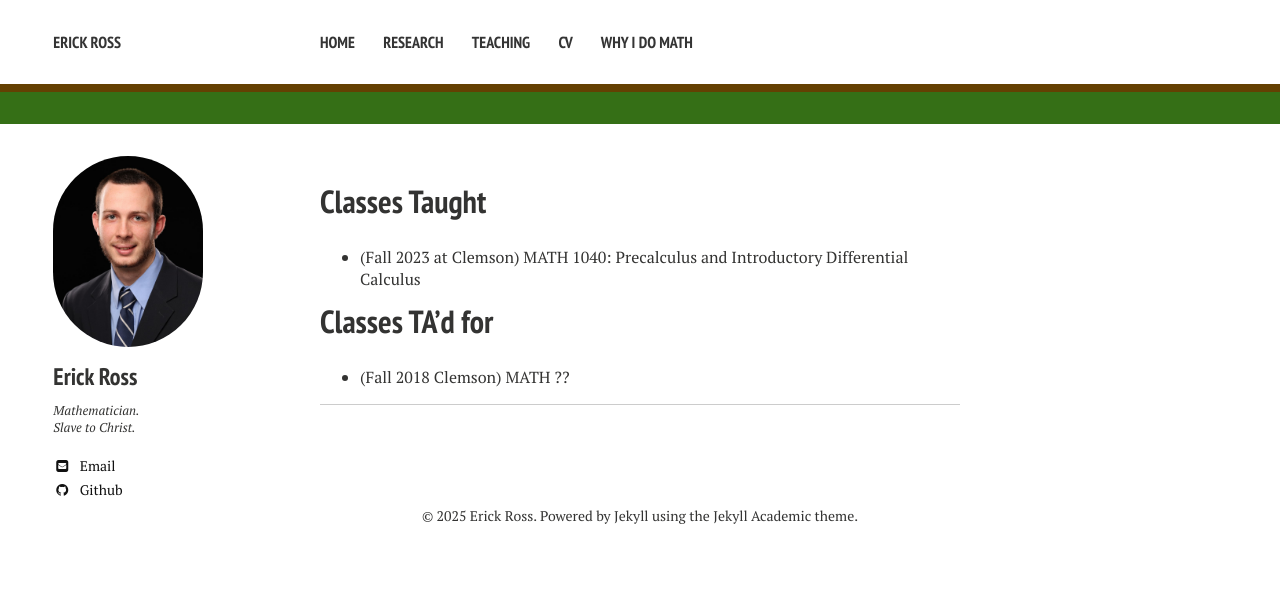
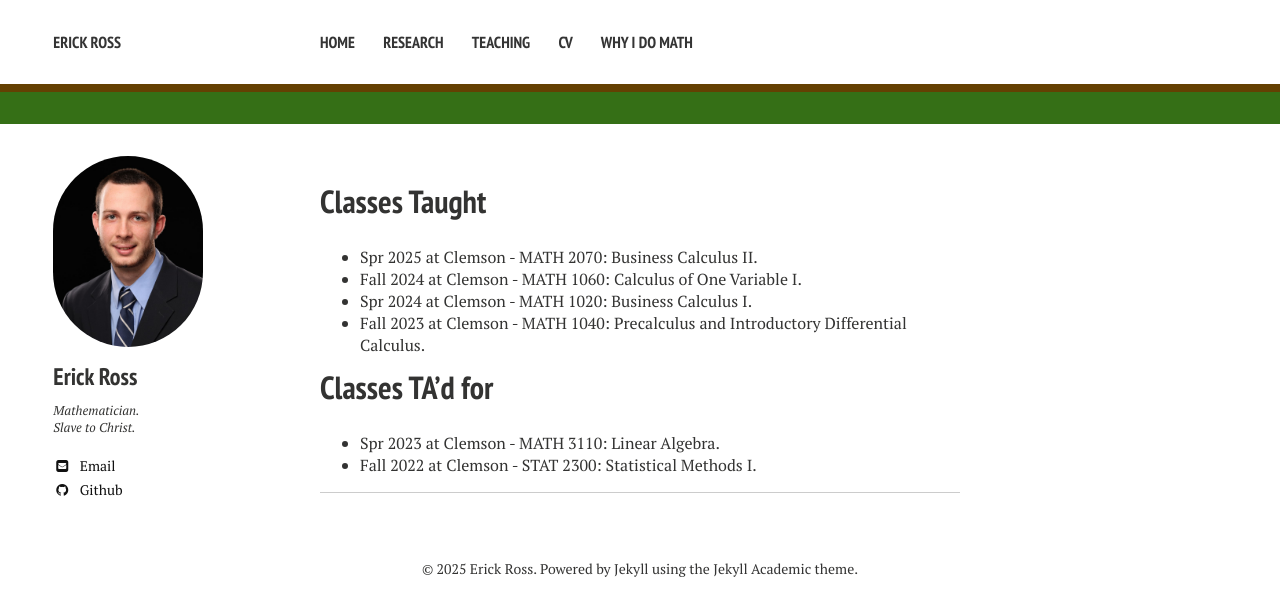
Before and after one commit to erick-ross/erick-ross.github.io, a Jekyll site: the page built from teaching.md, in a window 1280 px wide. Shown: the top 616 px of the page. Built offline with Jekyll 4.4.1, drawn with Linux system fonts in a browser that asks for light colours; nearby versions of some CDN libraries.

Commit message:
some setup

```diff
--- a/teaching.md
+++ b/teaching.md
@@ -4,9 +4,13 @@ layout: page
 
 
 # Classes Taught
-- (Fall 2023 at Clemson) MATH 1040: Precalculus and Introductory Differential Calculus
+- Spr  2025 at Clemson - MATH 2070: Business Calculus II.
+- Fall 2024 at Clemson - MATH 1060: Calculus of One Variable I.
+- Spr  2024 at Clemson - MATH 1020: Business Calculus I.
+- Fall 2023 at Clemson - MATH 1040: Precalculus and Introductory Differential Calculus.
 
 
 
 # Classes TA'd for
-- (Fall 2018 Clemson) MATH ??
+- Spr  2023 at Clemson - MATH 3110: Linear Algebra.
+- Fall 2022 at Clemson - STAT 2300: Statistical Methods I.
```
